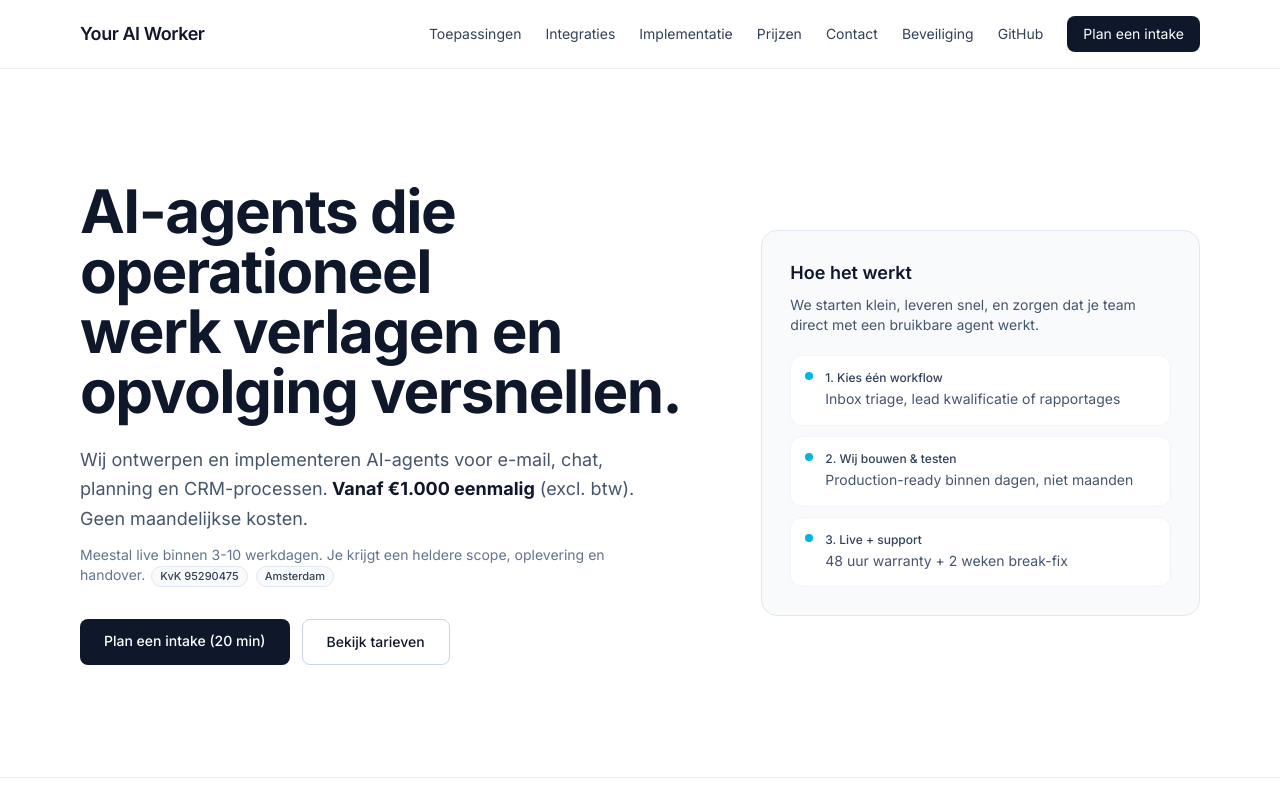
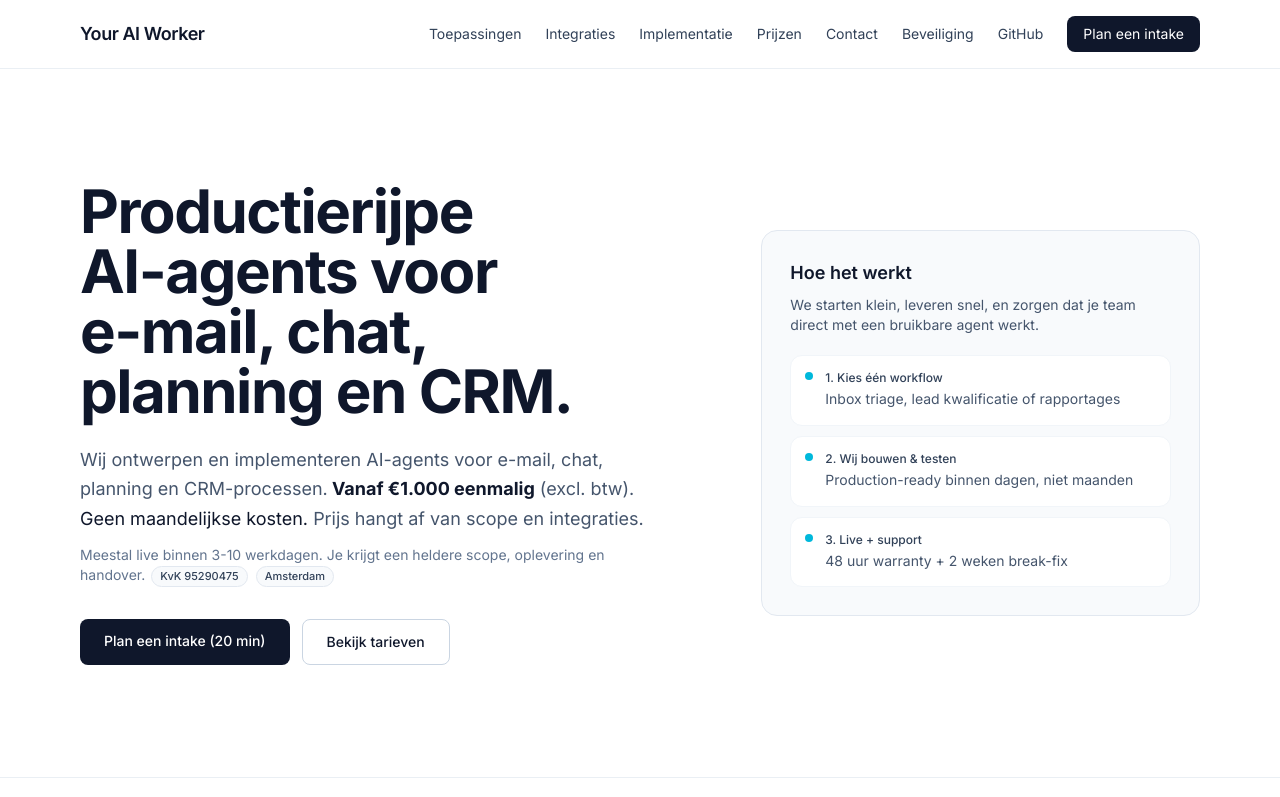
Before and after one commit to openclawbot69420-ux/youraiworker-site, a Next.js app: page / in a window 1280 px wide. Shown: the top 797 px of the page. Built offline with nearby package versions, Linux system fonts and the light colour scheme.

Commit message:
Tighten homepage hero positioning

```diff
--- a/src/app/page.tsx
+++ b/src/app/page.tsx
@@ -384,13 +384,13 @@ const HomePage: React.FC = () => {
         <div className="grid gap-12 lg:grid-cols-12 lg:items-center">
           <div className="lg:col-span-7">
             <h1 className="text-balance text-4xl font-bold tracking-tight text-slate-900 sm:text-5xl lg:text-6xl">
-              AI-agents die operationeel werk verlagen en opvolging versnellen.
+              Productierijpe AI-agents voor e-mail, chat, planning en CRM.
             </h1>
             <p className="mt-6 max-w-xl text-lg leading-relaxed text-slate-600">
               Wij ontwerpen en implementeren AI-agents voor e-mail, chat, planning en CRM-processen.
-              <strong className="text-slate-900"> Vanaf €1.000 eenmalig</strong> (excl. btw). Geen maandelijkse kosten.
-              <span className="sr-only"> Prijzen zijn vanaf en afhankelijk van scope en integraties.</span>
-              <span className="sr-only"> Plan een intake om te zien welke workflow het meeste oplevert.</span>
+              <strong className="text-slate-900"> Vanaf €1.000 eenmalig</strong> (excl. btw).
+              <span className="text-slate-900"> Geen maandelijkse kosten.</span>
+              <span className="text-slate-600"> Prijs hangt af van scope en integraties.</span>
             </p>
             <p className="mt-3 max-w-xl text-sm text-slate-500">
               Meestal live binnen 3-10 werkdagen. Je krijgt een heldere scope, oplevering en handover.
```
